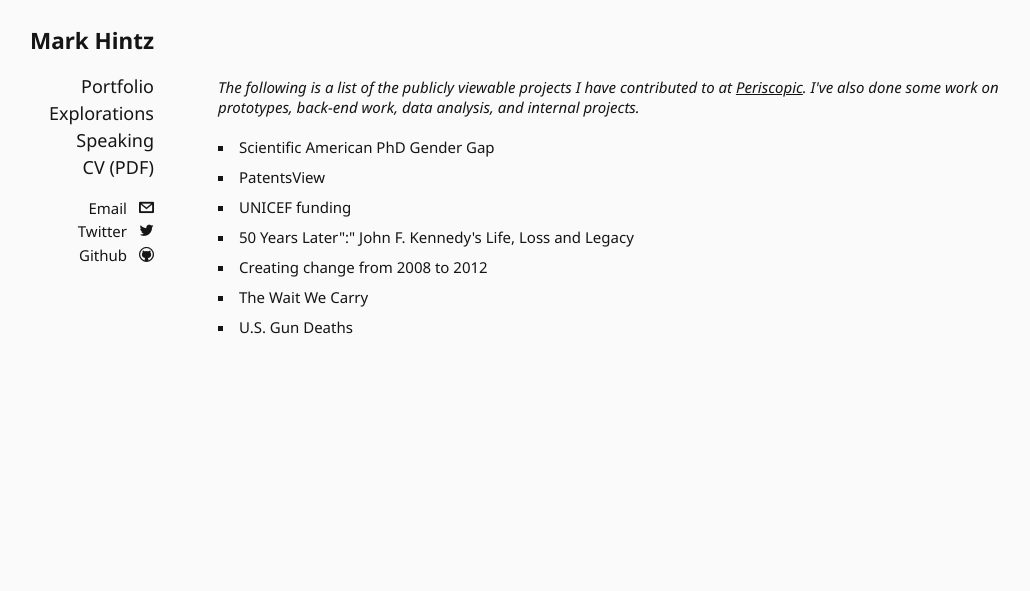
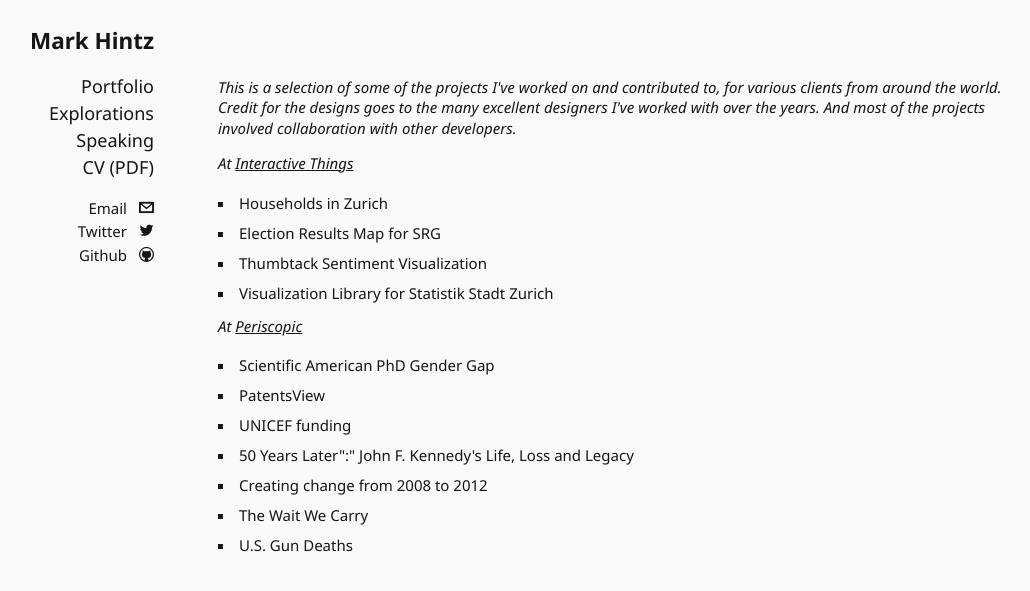
Before and after one commit to mhintz/mhintz.github.io, a Jekyll site: the page built from portfolio/index.html, in a window 1280 px wide. Shown: the top 591 px of the page, without its empty margins (122-1152 px from the left). Built offline with Jekyll 4.4.1, drawn with Linux system fonts in a browser that asks for light colours; Markdown is read by kramdown in place of the engine named in the settings.

Commit message:
Add posts for many projects

```diff
--- a/_config.yml
+++ b/_config.yml
@@ -1,4 +1,4 @@
 markdown: redcarpet
 pygments: true
 url: http://markhz.com
-#url: http://0.0.0.0:4000
+# url: http://0.0.0.0:4000
--- a/_posts/work/2014-06-01-sci-am-phd.md
+++ b/_posts/work/2014-06-01-sci-am-phd.md
@@ -11,4 +11,4 @@
 
 <a href="http://www.periscopic.com/" target="_blank">Periscopic</a> worked with Scientific American to develop a visualization of the gender gap in PhD awards worldwide. The data was developed through a collaboration with the National Science Foundation.
 
-I worked closely with Periscopic's resident data scientist to explore different ways of viewing the data, and with the designer to ensure that their vision was put into practice. This project was produced with a quick turnaround time, which meant that we had to work very efficiently. It was my last project at Periscopic before moving to Zürich!
+I worked closely with Periscopic's resident data scientist to explore different ways of viewing the data, and with the designer to ensure that their vision was put into practice. This project was produced with a quick turnaround time, which meant that we had to work very efficiently. It was my last project at Periscopic before moving to Zurich!
--- a/portfolio/index.html
+++ b/portfolio/index.html
@@ -3,7 +3,19 @@
 layout: default
 ---
 
-<p class="portfolio-header">The following is a list of the publicly viewable projects I have contributed to at <a href="http://www.periscopic.com/" target="_blank">Periscopic</a>. I've also done some work on prototypes, back-end work, data analysis, and internal projects.</p>
+<p class="portfolio-header">This is a selection of some of the projects I've worked on and contributed to, for various clients from around the world. Credit for the designs goes to the many excellent designers I've worked with over the years. And most of the projects involved collaboration with other developers.</p>
+
+<p class="portfolio-header">At <a href="http://www.interactivethings.com/" target="_blank">Interactive Things</a></p>
+
+<ul class="work-entry-list">
+  {% for item in site.categories.ixtwork %}
+    <li class="work-entry">
+      <a href={{ site.url }}{{ item.url }}>{{ item.title }}</a>
+    </li>
+  {% endfor %}
+</ul>
+
+<p class="portfolio-header">At <a href="http://www.periscopic.com/" target="_blank">Periscopic</a></p>
 
 <ul class="work-entry-list">
 	{% for item in site.categories.periscopicwork %}
```
Also changed, not shown: _posts/work/2014-11-01-sszvis.md (added, +15 -0 lines), _posts/work/2015-03-01-thumbtack-sentiment.md (added, +14 -0 lines), _posts/work/2015-05-01-srg-elections-1.md (added, +13 -0 lines), _posts/work/2015-06-01-ssz-households.md (added, +12 -0 lines), img/projects/srg-elections-1/areachart.png (added), img/projects/srg-elections-1/base-map.png (added), img/projects/srg-elections-1/spmap.png (added), img/projects/ssz-households/base-screen.png (added), img/projects/ssz-households/filtered-screen.png (added), img/projects/sszvis/barchart.png (added), img/projects/sszvis/dotplot.png (added), img/projects/sszvis/map.png (added), img/projects/thumbtack-sentiment/map.png (added), img/projects/thumbtack-sentiment/responses.png (added).
